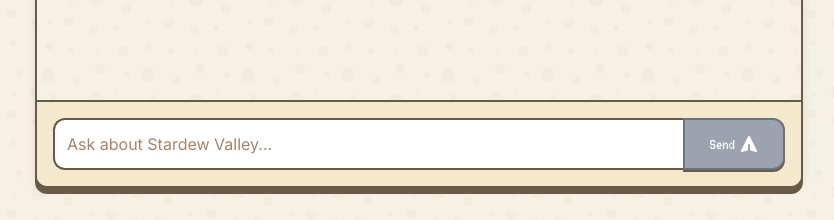
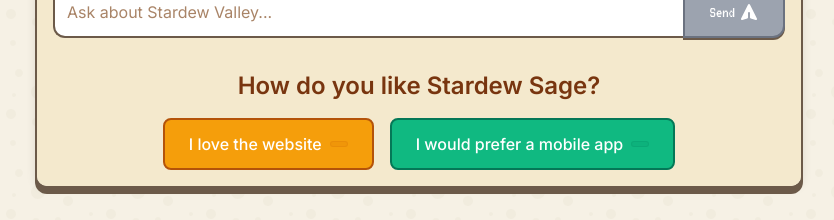
Before and after one commit to yashbhal/stardew-sage, a Next.js app: page / in a window 1280 px wide. Shown: the part 644-864 px from the top of the page, without its empty margins (221-1055 px from the left). Built offline with nearby package versions, Linux system fonts and the light colour scheme; no server answers; the database is empty.

Commit message:
started adding feedback buttons

```diff
--- a/package.json
+++ b/package.json
@@ -10,11 +10,13 @@
     "tailwind-init": "tailwindcss init -p"
   },
   "dependencies": {
+    "@supabase/supabase-js": "^2.49.4",
     "@vercel/analytics": "^1.5.0",
     "next": "15.2.2",
     "react": "^19.0.0",
     "react-dom": "^19.0.0",
-    "react-markdown": "^10.1.0"
+    "react-markdown": "^10.1.0",
+    "uuid": "^11.1.0"
   },
   "devDependencies": {
     "@eslint/eslintrc": "^3",
@@ -23,6 +25,7 @@
     "@types/node": "^20.17.24",
     "@types/react": "^19.0.10",
     "@types/react-dom": "^19",
+    "@types/uuid": "^10.0.0",
     "autoprefixer": "^10.4.21",
     "eslint": "^9",
     "eslint-config-next": "15.2.2",
--- /dev/null
+++ b/src/app/api/feedback/route.ts
@@ -0,0 +1,90 @@
+import { NextRequest, NextResponse } from 'next/server'
+import { supabase } from '@/lib/supabase/client'
+import type { ButtonType } from '@/lib/supabase/types'
+
+export async function GET() {
+  try {
+    const { data: loveWebsite, error: error1 } = await supabase
+      .from('feedback_clicks')
+      .select('count')
+      .eq('button_type', 'love_website')
+      .single()
+
+    const { data: wantApp, error: error2 } = await supabase
+      .from('feedback_clicks')
+      .select('count')
+      .eq('button_type', 'want_app')
+      .single()
+
+    if (error1 || error2) {
+      throw new Error('Failed to fetch feedback counts')
+    }
+
+    return NextResponse.json({
+      loveWebsite: loveWebsite?.count || 0,
+      wantApp: wantApp?.count || 0,
+    })
+  } catch (error) {
+    return NextResponse.json(
+      { error: 'Failed to fetch feedback counts' },
+      { status: 500 }
+    )
+  }
+}
+
+export async function POST(request: NextRequest) {
+  try {
+    const { type, fingerprint } = await request.json()
+
+    if (!type || !fingerprint ||
+        !['love_website', 'want_app'].includes(type)) {
+      return NextResponse.json(
+        { error: 'Invalid request' },
+        { status: 400 }
+      )
+    }
+
+    // Check if user has already voted for this button
+    const { data: existing } = await supabase
+      .from('feedback_clicks')
+      .select('id')
+      .eq('button_type', type)
+      .eq('user_fingerprint', fingerprint)
+      .single()
+
+    if (existing) {
+      return NextResponse.json(
+        { error: 'Already voted' },
+        { status: 409 }
+      )
+    }
+
+    // Insert new vote
+    const { error: insertError } = await supabase
+      .from('feedback_clicks')
+      .insert([
+        {
+          button_type: type as ButtonType,
+          user_fingerprint: fingerprint,
+        }
+      ])
+
+    if (insertError) {
+      throw insertError
+    }
+
+    // Get updated counts
+    const { data: counts } = await supabase
+      .from('feedback_clicks')
+      .select('button_type, count')
+      .eq('button_type', type)
+      .single()
+
+    return NextResponse.json({ count: counts?.count || 1 })
+  } catch (error) {
+    return NextResponse.json(
+      { error: 'Failed to submit feedback' },
+      { status: 500 }
+    )
+  }
+}
--- a/src/components/ChatInterface.tsx
+++ b/src/components/ChatInterface.tsx
@@ -3,6 +3,7 @@
 import { useState, useRef, useEffect } from 'react';
 import Image from 'next/image';
 import ReactMarkdown from 'react-markdown';
+import { FeedbackButtons } from '@/components/FeedbackButtons'
 
 /**
  * Message Type Definition
@@ -379,6 +380,7 @@
             </svg>
           </button>
         </div>
+        <FeedbackButtons />
       </form>
     </div>
   );
--- /dev/null
+++ b/src/components/FeedbackButtons.tsx
@@ -0,0 +1,128 @@
+import { useState, useEffect } from 'react'
+import { useCallback } from 'react'
+import { v4 as uuidv4 } from 'uuid'
+import type { ButtonType } from '@/lib/supabase/types'
+
+const STORAGE_KEY = 'stardew-feedback-fingerprint'
+const VOTED_KEY = 'stardew-feedback-voted'
+
+export function FeedbackButtons() {
+  const [counts, setCounts] = useState({ loveWebsite: 0, wantApp: 0 })
+  const [votedButtons, setVotedButtons] = useState<ButtonType[]>([])
+  const [isLoading, setIsLoading] = useState(false)
+  const [fingerprint, setFingerprint] = useState<string>('')
+
+  useEffect(() => {
+    // Initialize fingerprint
+    const stored = localStorage.getItem(STORAGE_KEY)
+    const newFingerprint = stored || uuidv4()
+    if (!stored) {
+      localStorage.setItem(STORAGE_KEY, newFingerprint)
+    }
+    setFingerprint(newFingerprint)
+
+    // Load voted status
+    const voted = localStorage.getItem(VOTED_KEY)
+    if (voted) {
+      setVotedButtons(JSON.parse(voted))
+    }
+
+    // Fetch initial counts
+    fetch('/api/feedback')
+      .then(res => res.json())
+      .then(data => setCounts(data))
+      .catch(console.error)
+  }, [])
+
+  const handleVote = useCallback(async (type: ButtonType) => {
+    if (votedButtons.includes(type) || isLoading || !fingerprint) return
+
+    setIsLoading(true)
+    try {
+      const res = await fetch('/api/feedback', {
+        method: 'POST',
+        headers: { 'Content-Type': 'application/json' },
+        body: JSON.stringify({ type, fingerprint }),
+      })
+
+      if (!res.ok) {
+        throw new Error('Failed to submit feedback')
+      }
+
+      // Update local storage and state
+      const newVoted = [...votedButtons, type]
+      localStorage.setItem(VOTED_KEY, JSON.stringify(newVoted))
+      setVotedButtons(newVoted)
+
+      // Fetch updated counts
+      const updatedCounts = await fetch('/api/feedback').then(res => res.json())
+      setCounts(updatedCounts)
+    } catch (error) {
+      console.error('Error submitting feedback:', error)
+    } finally {
+      setIsLoading(false)
+    }
+  }, [votedButtons, isLoading, fingerprint])
+
+  return (
+    <div className="w-full max-w-2xl mx-auto mt-8 px-4">
+      <h2 className="text-xl font-semibold text-center mb-4 text-amber-900">
+        How do you like Stardew Sage?
+      </h2>
+
+      <div className="flex flex-col sm:flex-row gap-4 justify-center items-center">
+        <button
+          onClick={() => handleVote('love_website')}
+          disabled={votedButtons.includes('love_website') || isLoading}
+          className={`
+            px-6 py-3 rounded-lg font-medium text-sm
+            border-2 border-amber-700
+            transition-all duration-200
+            focus:outline-none focus:ring-2 focus:ring-amber-500
+            ${votedButtons.includes('love_website')
+              ? 'bg-amber-100 text-amber-700 cursor-not-allowed'
+              : 'bg-amber-500 hover:bg-amber-600 text-white hover:border-amber-600'
+            }
+          `}
+          aria-label="I love the website"
+        >
+          <span className="flex items-center gap-2">
+            <span>I love the website</span>
+            <span className="bg-amber-600/20 px-2 py-0.5 rounded-md border border-amber-600/30">
+              {counts.loveWebsite}
+            </span>
+          </span>
+        </button>
+
+        <button
+          onClick={() => handleVote('want_app')}
+          disabled={votedButtons.includes('want_app') || isLoading}
+          className={`
+            px-6 py-3 rounded-lg font-medium text-sm
+            border-2 border-emerald-700
+            transition-all duration-200
+            focus:outline-none focus:ring-2 focus:ring-emerald-500
+            ${votedButtons.includes('want_app')
+              ? 'bg-emerald-100 text-emerald-700 cursor-not-allowed'
+              : 'bg-emerald-500 hover:bg-emerald-600 text-white hover:border-emerald-600'
+            }
+          `}
+          aria-label="I would prefer a mobile app"
+        >
+          <span className="flex items-center gap-2">
+            <span>I would prefer a mobile app</span>
+            <span className="bg-emerald-600/20 px-2 py-0.5 rounded-md border border-emerald-600/30">
+              {counts.wantApp}
+            </span>
+          </span>
+        </button>
+      </div>
+
+      {votedButtons.length > 0 && (
+        <p className="text-center mt-4 text-gray-600 text-sm">
+          Thank you for your feedback!
+        </p>
+      )}
+    </div>
+  )
+}
--- /dev/null
+++ b/src/lib/supabase/client.ts
@@ -0,0 +1,15 @@
+import { createClient } from '@supabase/supabase-js'
+import type { Database } from './types'
+
+if (!process.env.NEXT_PUBLIC_SUPABASE_URL) {
+  throw new Error('Missing NEXT_PUBLIC_SUPABASE_URL')
+}
+
+if (!process.env.NEXT_PUBLIC_SUPABASE_ANON_KEY) {
+  throw new Error('Missing NEXT_PUBLIC_SUPABASE_ANON_KEY')
+}
+
+export const supabase = createClient<Database>(
+  process.env.NEXT_PUBLIC_SUPABASE_URL,
+  process.env.NEXT_PUBLIC_SUPABASE_ANON_KEY
+)
--- /dev/null
+++ b/src/lib/supabase/types.ts
@@ -0,0 +1,20 @@
+export type ButtonType = 'love_website' | 'want_app'
+
+export interface FeedbackClick {
+  id: string
+  button_type: ButtonType
+  user_fingerprint: string
+  created_at: string
+}
+
+export interface Database {
+  public: {
+    Tables: {
+      feedback_clicks: {
+        Row: FeedbackClick
+        Insert: Omit<FeedbackClick, 'id' | 'created_at'>
+        Update: Partial<Omit<FeedbackClick, 'id' | 'created_at'>>
+      }
+    }
+  }
+}
```
Also changed, not shown: 1 other file (tests, documents, lock files or other folders).
